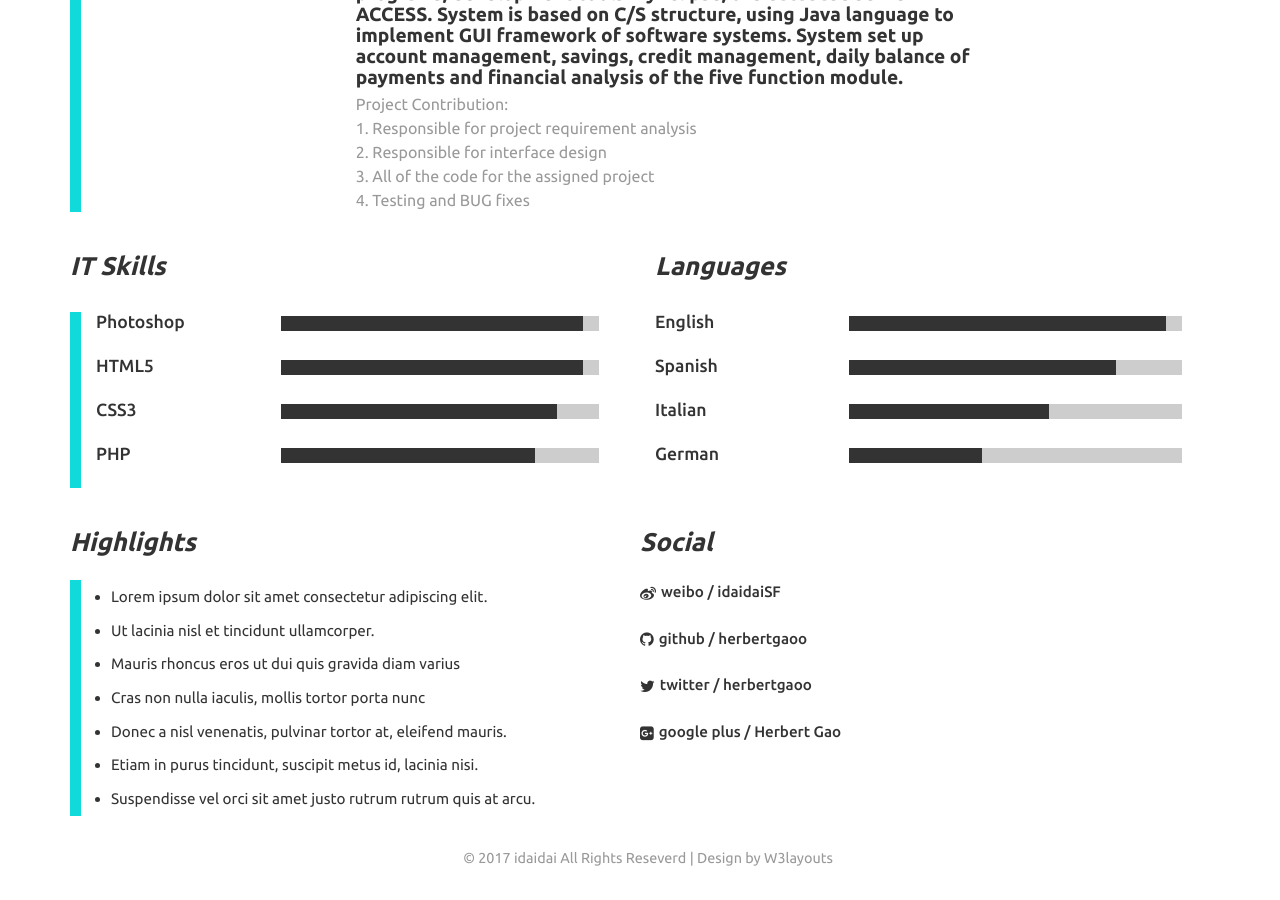
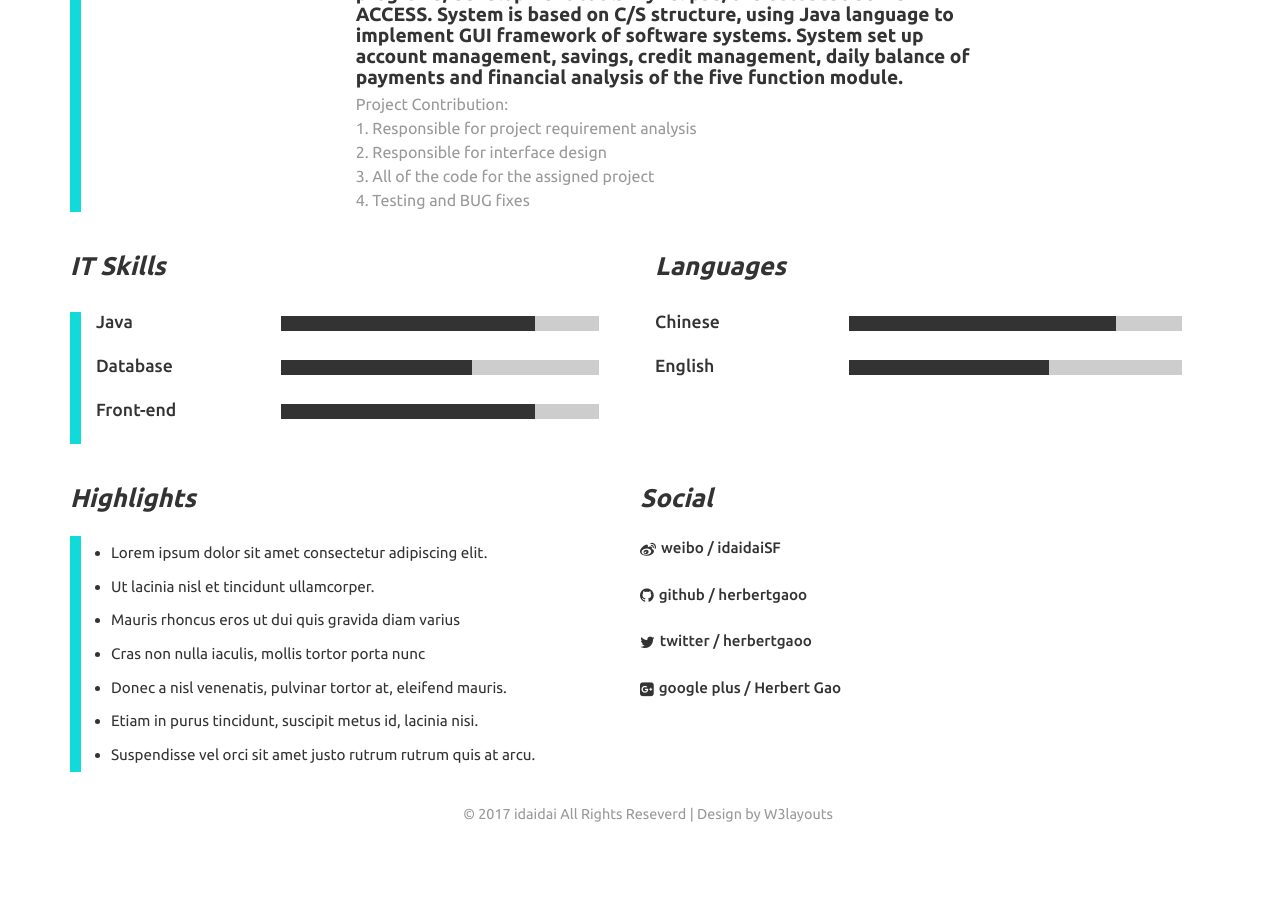
Before and after one commit to herbertgaoo/herbertgaoo.github.io, a Jekyll site: the page about/index.html, which Jekyll copies as it is, in a window 1280 px wide and 900 px high, scrolled down 2142 px. Built offline with Jekyll 4.4.1, drawn with Linux system fonts in a browser that asks for light colours; after the commit the page ends 2998 px from its top, so only the background shows below that.

Commit message:
english version resume update

```diff
--- a/about/index.html
+++ b/about/index.html
@@ -195,23 +195,18 @@
 				 <h3>IT Skills</h3>
 				 <div class="lists">
 					 <div class="sub grid1">
-						 <h5>Photoshop</h5>
-						 <div class="progressy1"><p></p></div>
+						 <h5>Java</h5>
+						 <div class="progressy4"><p></p></div>
 						 <div class="clearfix"></div>
 					 </div>
 					 <div class="sub">
-						 <h5>HTML5</h5>
-						 <div class="progressy2"><p></p></div>
+						 <h5>Database</h5>
+						 <div class="progressy6"><p></p></div>
 						 <div class="clearfix"></div>
 					 </div>
 					 <div class="sub">
-						 <h5>CSS3</h5>
-						 <div class="progressy3"><p></p></div>
-						 <div class="clearfix"></div>
-					 </div>
-					 <div class="sub">
-						 <h5>PHP</h5>
-						 <div class="progressy4 php"><p></p></div>
+						 <h5>Front-end</h5>
+						 <div class="progressy4"><p></p></div>
 						 <div class="clearfix"></div>
 					 </div>
 				 </div>
@@ -219,24 +214,14 @@
 			 <div class="col-md-6 skill-list">
 				  <h3>Languages</h3>
 				  <div class="lists2">
-					  <div class="sub grid1">
+                      <div class="sub  grid1">
+                          <h5>Chinese</h5>
+                          <div class="progressy4"><p></p></div>
+                          <div class="clearfix"></div>
+                      </div>
+					  <div class="sub">
 						 <h5>English</h5>
-						 <div class="progressy1"><p></p></div>
-						 <div class="clearfix"></div>
-					 </div>
-					 <div class="sub">
-						 <h5>Spanish</h5>
-						 <div class="progressy4"><p></p></div>
-						 <div class="clearfix"></div>
-					 </div>
-					 <div class="sub">
-						 <h5>Italian</h5>
 						 <div class="progressy6"><p></p></div>
-						 <div class="clearfix"></div>
-					 </div>
-					 <div class="sub">
-						 <h5>German</h5>
-						 <div class="progressy7"><p></p></div>
 						 <div class="clearfix"></div>
 					 </div>
 				 </div>
```
